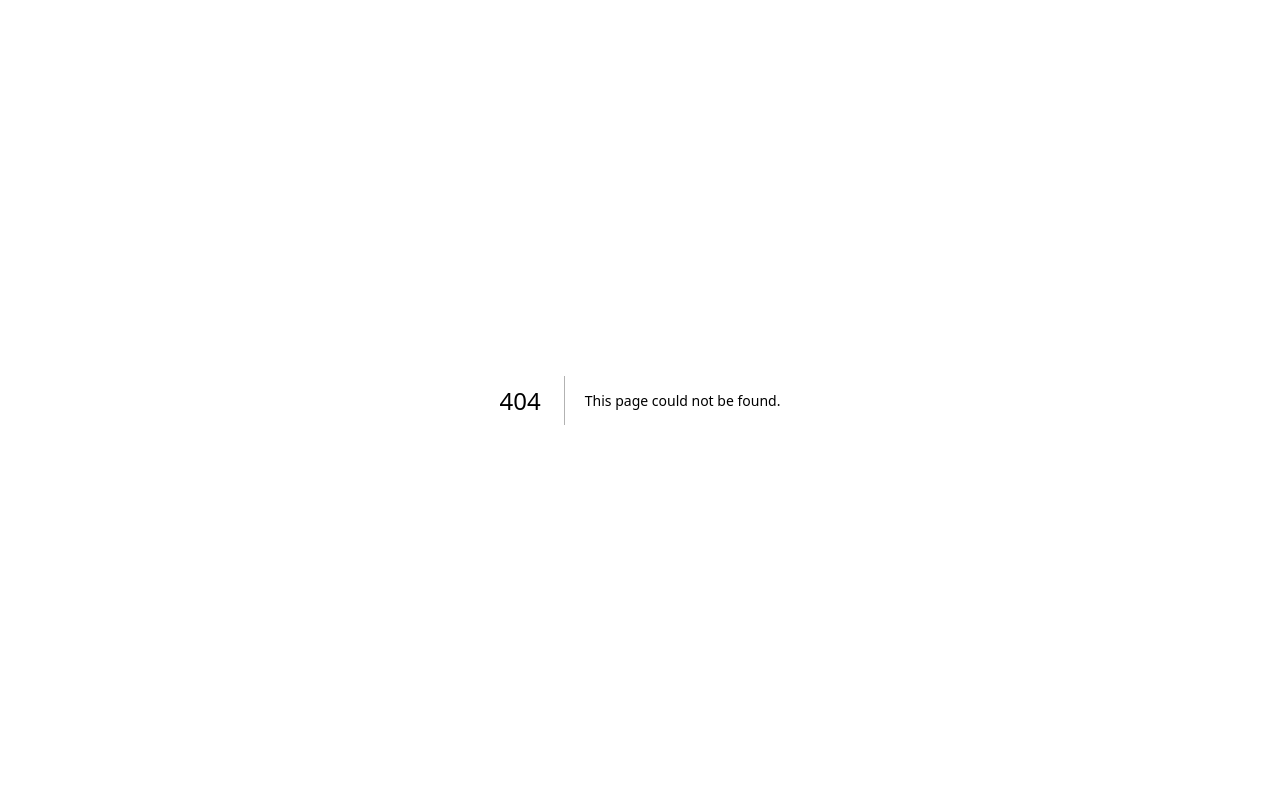
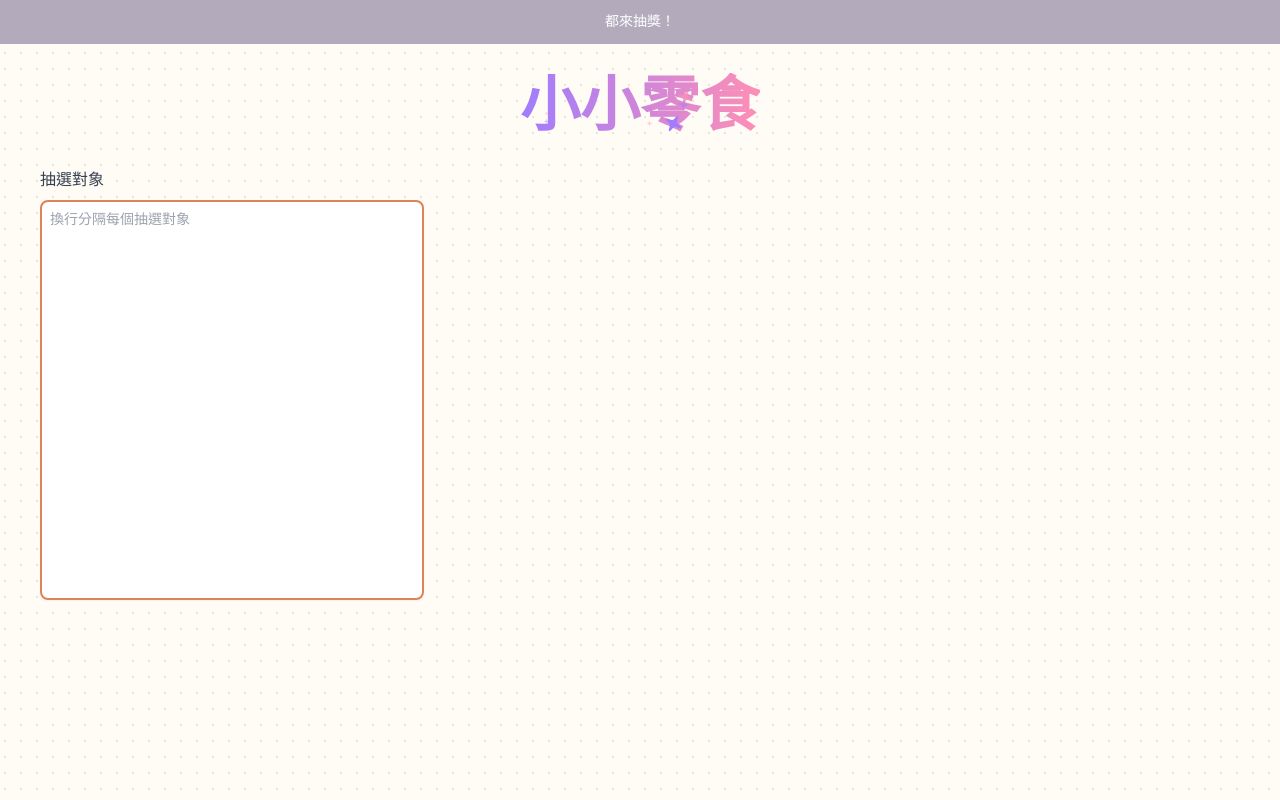
Before and after one commit to SHUSHU010829/shushu.tw, a Next.js app: page /luckyDraw in a window 1280 px wide. Before the commit this address had no page. Built offline with nearby package versions, Linux system fonts and the light colour scheme.

Commit message:
feat: 抽獎介面

```diff
--- a/package.json
+++ b/package.json
@@ -20,6 +20,7 @@
     }
   },
   "dependencies": {
+    "@motionone/utils": "^10.18.0",
     "@typescript-eslint/eslint-plugin": "^7.4.0",
     "@typescript-eslint/parser": "^7.4.0",
     "@vercel/og": "^0.6.2",
--- a/src/app/globals.css
+++ b/src/app/globals.css
@@ -1,3 +1,51 @@
 @import "tailwindcss/base";
 @import "tailwindcss/components";
 @import "tailwindcss/utilities";
+
+.drawBtn {
+  background: hsl(0, 100%, 73%);
+  color: white;
+  padding: 0.2em 1.5em;
+  border: none;
+  border-radius: 0.6em;
+  font-size: 2em;
+  text-transform: uppercase;
+  letter-spacing: 0.15em;
+  outline: none;
+  font-weight: bold;
+  cursor: pointer;
+  transition: all 0.5s cubic-bezier(0.215, 0.61, 0.355, 1);
+  box-shadow:
+    0 1px hsl(0, 100%, 75%),
+    0 2px hsl(0, 100%, 69%),
+    0 3px hsl(0, 100%, 68%),
+    0 4px hsl(0, 100%, 68%),
+    0 5px hsl(0, 100%, 68%),
+    0 6px hsl(0, 100%, 68%),
+    0 7px hsl(0, 100%, 68%),
+    0 8px hsl(0, 100%, 68%),
+    0 9px hsl(0, 100%, 68%),
+    0 10px hsl(0, 100%, 68%),
+    0 11px hsl(0, 100%, 68%),
+    0 12px hsl(0, 100%, 68%),
+    0 13px hsl(0, 100%, 68%),
+    0 14px hsl(0, 100%, 68%),
+    0 15px hsl(0, 100%, 68%),
+    0 16px hsl(0, 100%, 68%),
+    0 17px hsl(0, 100%, 68%),
+    0 18px hsl(0, 100%, 68%),
+    0 19px hsl(0, 100%, 68%),
+    0 20px hsl(0, 100%, 68%),
+    0 21px hsl(0, 100%, 68%),
+    0 22px hsl(0, 100%, 68%),
+    0 23px hsl(0, 100%, 68%),
+    0 23px 10px hsla(0, 0%, 0%, 0.6),
+    0 25px 50px hsla(0, 0%, 0%, 0.4);
+}
+
+.drawBtn:active {
+  background: hsl(0, 100%, 72%);
+  box-shadow: none;
+  text-shadow: none;
+  transform: translateY(25px);
+}
--- /dev/null
+++ b/src/app/luckyDraw/components/button.tsx
@@ -0,0 +1,7 @@
+export default function Button() {
+  return (
+    <div className="pb-8">
+      {/* <button className="drawBtn whitespace-nowrap">抽獎</button> */}
+    </div>
+  );
+}
--- /dev/null
+++ b/src/app/luckyDraw/components/gachapon.tsx
@@ -0,0 +1,3 @@
+export default function Gachapon() {
+  return <></>;
+}
--- /dev/null
+++ b/src/app/luckyDraw/components/peopleList.tsx
@@ -0,0 +1,14 @@
+export default function PeopleList() {
+  return (
+    <div className="h-full w-96">
+      <label htmlFor="OrderNotes" className="block font-medium text-gray-700">
+        抽選對象
+      </label>
+      <textarea
+        id="OrderNotes"
+        className="mt-2 h-full w-full resize-none rounded-lg border-2  border-secondary p-2 align-top shadow-sm focus:border-primary focus:outline-primary focus:ring-primary sm:text-sm"
+        placeholder="換行分隔每個抽選對象"
+      ></textarea>
+    </div>
+  );
+}
--- /dev/null
+++ b/src/app/luckyDraw/components/prize.tsx
@@ -0,0 +1,57 @@
+import SparklesText from "@/components/ui/magicUi/sparkles-text";
+
+export default function Prize() {
+  return (
+    <div className="flex w-full flex-col items-center">
+      {/* <div className="flex h-[100px] w-[240px]">
+        <div className="whitespace-nowrap pl-2 pt-6 font-notoSans text-2xl font-bold text-[#a97267]">
+          本池獎品
+        </div>
+        <svg
+          xmlns="http://www.w3.org/2000/svg"
+          version="1.1"
+          xmlnsXlink="http://www.w3.org/1999/xlink"
+          viewBox="0 0 800 650"
+        >
+          <g
+            stroke-width="17"
+            stroke="hsl(28, 62%, 61%)"
+            fill="none"
+            stroke-linecap="round"
+            stroke-linejoin="round"
+            transform="matrix(0.9702957262759965,-0.24192189559966787,0.24192189559966787,0.9702957262759965,-80.88704875026576,108.65046772946857)"
+          >
+            <path
+              d="M196.0458984375 199Q653.0458984375 317 598.0458984375 601 "
+              marker-end="url(#SvgjsMarker3798)"
+            ></path>
+          </g>
+          <defs>
+            <marker
+              markerWidth="7"
+              markerHeight="7"
+              refX="3.5"
+              refY="3.5"
+              viewBox="0 0 7 7"
+              orient="auto"
+              id="SvgjsMarker3798"
+            >
+              <polyline
+                points="0,3.5 3.5,1.75 0,0"
+                fill="none"
+                stroke-width="1.1666666666666667"
+                stroke="hsl(28, 62%, 61%)"
+                stroke-linecap="round"
+                transform="matrix(1,0,0,1,1.1666666666666667,1.75)"
+                stroke-linejoin="round"
+              ></polyline>
+            </marker>
+          </defs>
+        </svg>
+      </div> */}
+      <div className="flex h-full items-center justify-center p-8 font-bold">
+        <SparklesText text="小小零食" />
+      </div>
+    </div>
+  );
+}
--- /dev/null
+++ b/src/app/luckyDraw/page.tsx
@@ -0,0 +1,24 @@
+import Button from "./components/button";
+import Gachapon from "./components/gachapon";
+import PeopleList from "./components/peopleList";
+import Prize from "./components/prize";
+
+export default function Index() {
+  return (
+    <main className="relative flex min-h-screen bg-background bg-dot-black/[0.2]">
+      <div className="flex w-full flex-col">
+        <div className="bg-secondary-light px-4 py-3 text-white">
+          <p className="text-center text-sm font-medium">都來抽獎！</p>
+        </div>
+        <div className="flex justify-center px-10">
+          <Prize />
+        </div>
+        <div className="flex h-[50%] gap-5 px-10">
+          <PeopleList />
+          <Button />
+          <Gachapon />
+        </div>
+      </div>
+    </main>
+  );
+}
--- /dev/null
+++ b/src/components/ui/magicUi/sparkles-text.tsx
@@ -0,0 +1,153 @@
+"use client";
+
+import { cn } from "@/utils/cn";
+import { motion } from "framer-motion";
+import { CSSProperties, ReactElement, useEffect, useState } from "react";
+
+interface Sparkle {
+  id: string;
+  x: string;
+  y: string;
+  color: string;
+  delay: number;
+  scale: number;
+  lifespan: number;
+}
+
+interface SparklesTextProps {
+  /**
+   * @default <div />
+   * @type ReactElement
+   * @description
+   * The component to be rendered as the text
+   * */
+  as?: ReactElement;
+
+  /**
+   * @default ""
+   * @type string
+   * @description
+   * The className of the text
+   */
+  className?: string;
+
+  /**
+   * @required
+   * @type string
+   * @description
+   * The text to be displayed
+   * */
+  text: string;
+
+  /**
+   * @default 10
+   * @type number
+   * @description
+   * The count of sparkles
+   * */
+  sparklesCount?: number;
+
+  /**
+   * @default "{first: '#A07CFE', second: '#FE8FB5'}"
+   * @type string
+   * @description
+   * The colors of the sparkles
+   * */
+  colors?: {
+    first: string;
+    second: string;
+  };
+}
+
+const SparklesText: React.FC<SparklesTextProps> = ({
+  text,
+  colors = { first: "#A07CFE", second: "#FE8FB5" },
+  className,
+  sparklesCount = 10,
+  ...props
+}) => {
+  const [sparkles, setSparkles] = useState<Sparkle[]>([]);
+
+  useEffect(() => {
+    const generateStar = (): Sparkle => {
+      const starX = `${Math.random() * 100}%`;
+      const starY = `${Math.random() * 100}%`;
+      const color = Math.random() > 0.5 ? colors.first : colors.second;
+      const delay = Math.random() * 2;
+      const scale = Math.random() * 1 + 0.3;
+      const lifespan = Math.random() * 10 + 5;
+      const id = `${starX}-${starY}-${Date.now()}`;
+      return { id, x: starX, y: starY, color, delay, scale, lifespan };
+    };
+
+    const initializeStars = () => {
+      const newSparkles = Array.from({ length: sparklesCount }, generateStar);
+      setSparkles(newSparkles);
+    };
+
+    const updateStars = () => {
+      setSparkles(currentSparkles =>
+        currentSparkles.map(star => {
+          if (star.lifespan <= 0) {
+            return generateStar();
+          } else {
+            return { ...star, lifespan: star.lifespan - 0.1 };
+          }
+        })
+      );
+    };
+
+    initializeStars();
+    const interval = setInterval(updateStars, 100);
+
+    return () => clearInterval(interval);
+  }, [colors.first, colors.second]);
+
+  return (
+    <div
+      className={cn("text-6xl font-bold", className)}
+      {...props}
+      style={
+        {
+          "--sparkles-first-color": `${colors.first}`,
+          "--sparkles-second-color": `${colors.second}`,
+        } as CSSProperties
+      }
+    >
+      <span className="relative inline-block">
+        {sparkles.map(sparkle => (
+          <Sparkle key={sparkle.id} {...sparkle} />
+        ))}
+        <strong className="bg-gradient-to-r from-[var(--sparkles-first-color)] to-[var(--sparkles-second-color)] bg-clip-text text-transparent">
+          {text}
+        </strong>
+      </span>
+    </div>
+  );
+};
+
+const Sparkle: React.FC<Sparkle> = ({ id, x, y, color, delay, scale }) => {
+  return (
+    <motion.svg
+      key={id}
+      className="pointer-events-none absolute z-20"
+      initial={{ opacity: 0, left: x, top: y }}
+      animate={{
+        opacity: [0, 1, 0],
+        scale: [0, scale, 0],
+        rotate: [75, 120, 150],
+      }}
+      transition={{ duration: 0.8, repeat: Infinity, delay }}
+      width="21"
+      height="21"
+      viewBox="0 0 21 21"
+    >
+      <path
+        d="M9.82531 0.843845C10.0553 0.215178 10.9446 0.215178 11.1746 0.843845L11.8618 2.72026C12.4006 4.19229 12.3916 6.39157 13.5 7.5C14.6084 8.60843 16.8077 8.59935 18.2797 9.13822L20.1561 9.82534C20.7858 10.0553 20.7858 10.9447 20.1561 11.1747L18.2797 11.8618C16.8077 12.4007 14.6084 12.3916 13.5 13.5C12.3916 14.6084 12.4006 16.8077 11.8618 18.2798L11.1746 20.1562C10.9446 20.7858 10.0553 20.7858 9.82531 20.1562L9.13819 18.2798C8.59932 16.8077 8.60843 14.6084 7.5 13.5C6.39157 12.3916 4.19225 12.4007 2.72023 11.8618L0.843814 11.1747C0.215148 10.9447 0.215148 10.0553 0.843814 9.82534L2.72023 9.13822C4.19225 8.59935 6.39157 8.60843 7.5 7.5C8.60843 6.39157 8.59932 4.19229 9.13819 2.72026L9.82531 0.843845Z"
+        fill={color}
+      />
+    </motion.svg>
+  );
+};
+
+export default SparklesText;
--- a/tailwind.config.ts
+++ b/tailwind.config.ts
@@ -32,6 +32,7 @@ const config: Config = {
       animation: {
         "meteor-effect": "meteor 5s linear infinite",
         shimmer: "shimmer 2s linear infinite",
+        "border-beam": "border-beam calc(var(--duration)*1s) infinite linear",
       },
       keyframes: {
         meteor: {
@@ -48,6 +49,22 @@ const config: Config = {
           },
           to: {
             backgroundPosition: "-200% 0",
+          },
+        },
+        "shine-pulse": {
+          "0%": {
+            "background-position": "0% 0%",
+          },
+          "50%": {
+            "background-position": "100% 100%",
+          },
+          to: {
+            "background-position": "0% 0%",
+          },
+        },
+        "border-beam": {
+          "100%": {
+            "offset-distance": "100%",
           },
         },
       },
```
